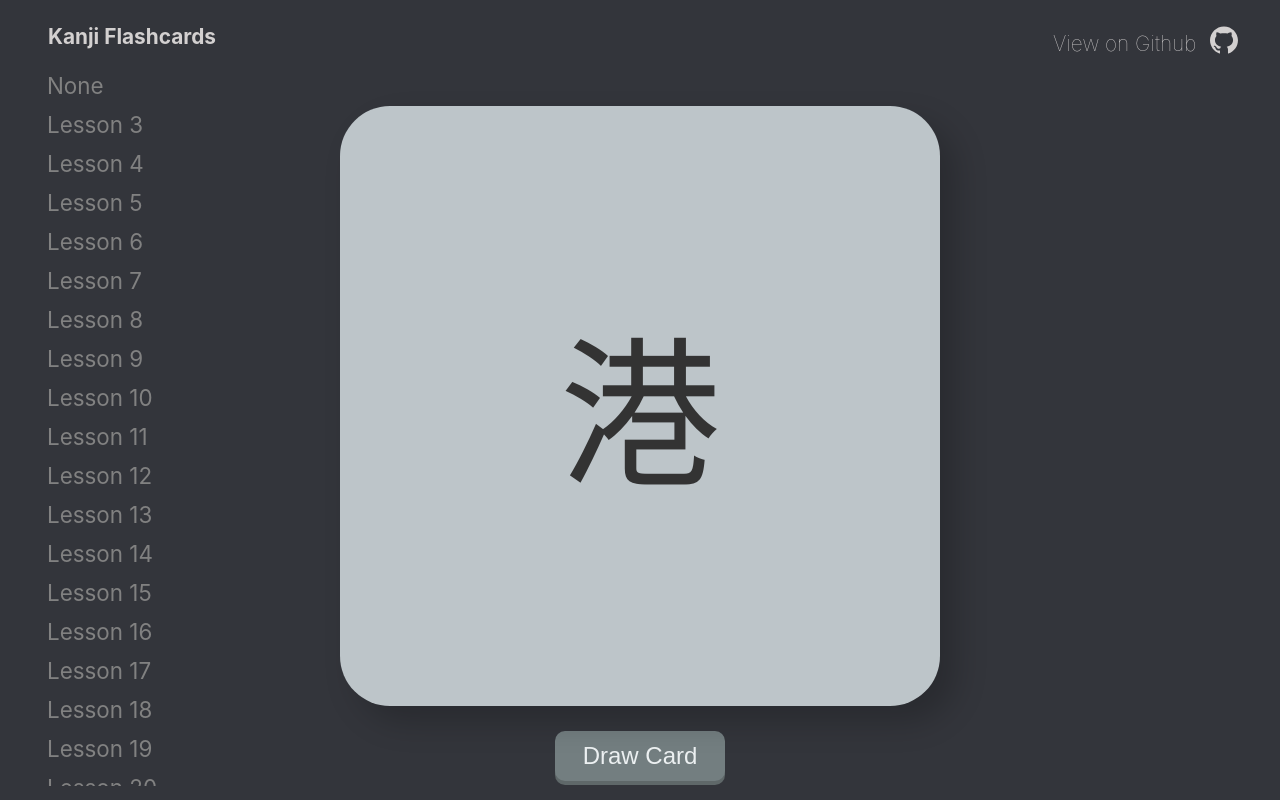
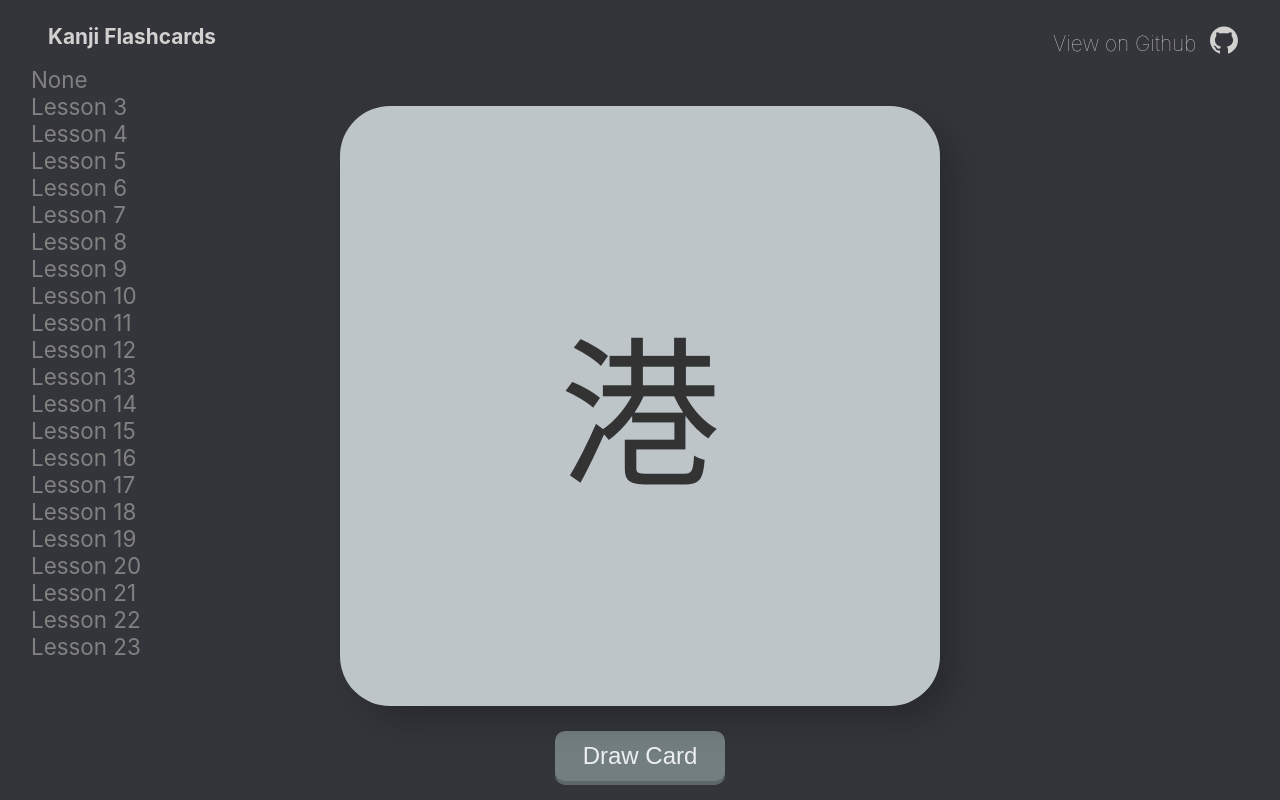
Before and after one commit to FlyLikeAPenguin/Genki-Flashcards, a React (Create React App) app: page / in a window 1280 px wide. Built offline with nearby package versions, Linux system fonts and the light colour scheme.

Commit message:
Tidied up unused files/imports

```diff
--- a/src/Header/Header.jsx
+++ b/src/Header/Header.jsx
@@ -1,5 +1,5 @@
 import React from "react";
-import { AiFillGithub, AiFillInstagram, AiFillLinkedin } from "react-icons/ai";
+import { AiFillGithub } from "react-icons/ai";
 import "./Header.css";
 
 const Header = () => (
--- a/src/LessonSideBar/Lesson.css
+++ /dev/null
@@ -1,8 +0,0 @@
-.lesson-list-item {
-  padding: 6px 8px 6px 16px;
-  text-decoration: none;
-  font-size: 25px;
-  color: #818181;
-  display: block;
-  text-align: left;
-}
--- a/src/LessonSideBar/Lesson.jsx
+++ /dev/null
@@ -1,11 +0,0 @@
-import React from "react";
-import "./Lesson.css";
-
-const Lesson = (props) => (
-  <li className="lesson-list-item">
-    <input name="lesson{props.LessonNumber}" type="checkbox" />
-    Lesson {props.LessonNumber}
-  </li>
-);
-
-export default Lesson;
--- a/src/LessonSideBar/LessonSideBar.jsx
+++ b/src/LessonSideBar/LessonSideBar.jsx
@@ -1,5 +1,4 @@
 import React from "react";
-import Lesson from "./Lesson";
 import "./LessonSideBar.css";
 
 const LessonSideBar = (props) => (
```
